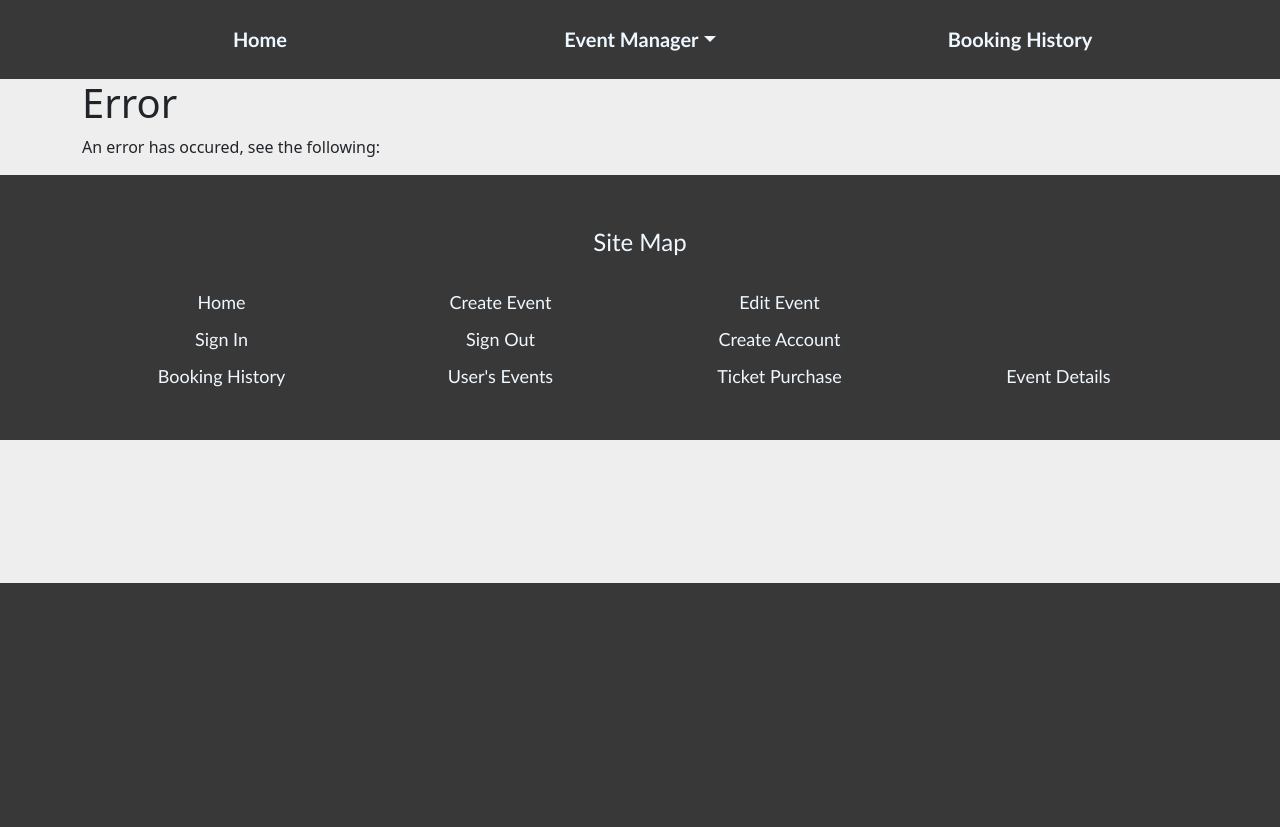
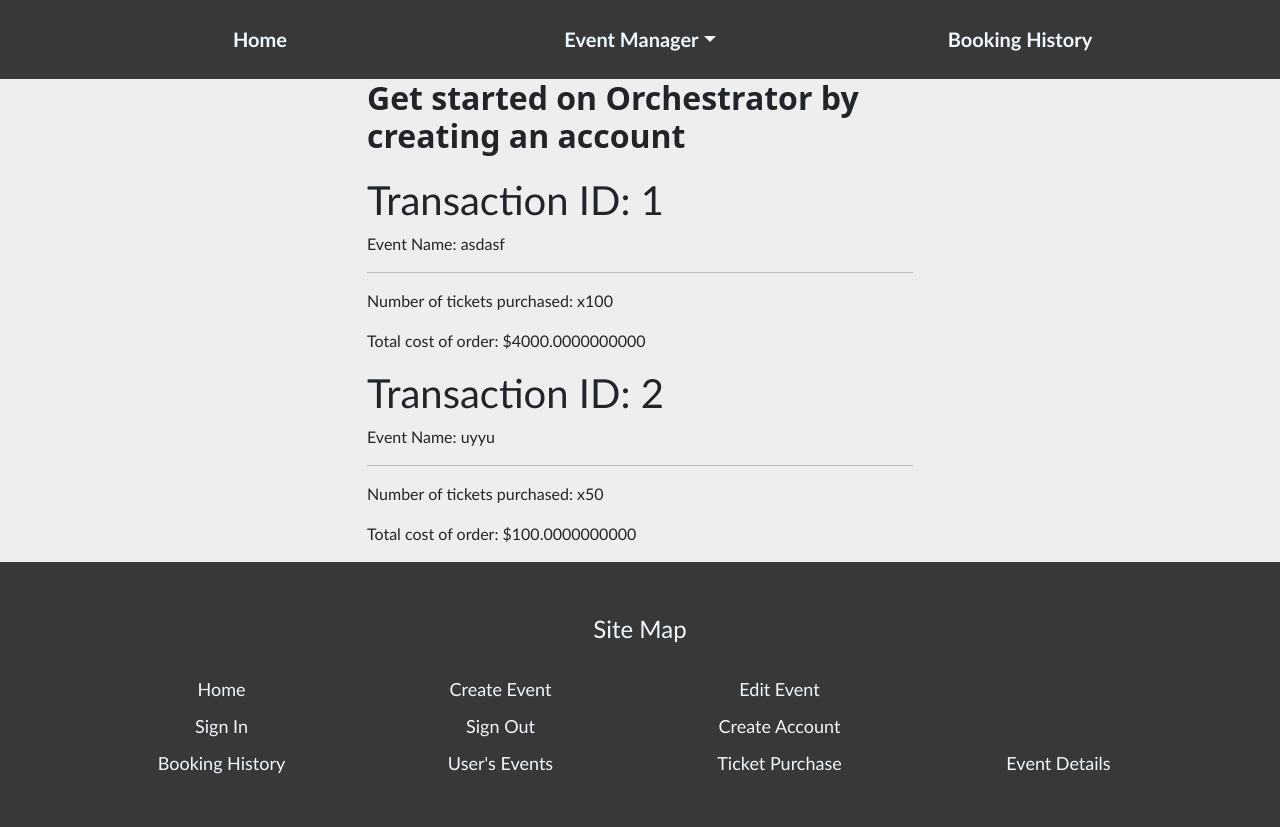
Before and after one commit to Onyxeagle/IAB207-JKL-DB, a Flask app: page /account/booking_history/ in a window 1280 px wide. Shown: the part 217-1044 px from the top of the page. Before the commit the page ends 800 px from the top, so only its background shows below. Run offline with Flask 3, Linux system fonts and the light colour scheme; a user stored in the database is signed in; some libraries are stand-ins or nearby versions.

Commit message:
Added history function and minor bug fixes
Added history functionality page for each user. Also fixed an issue with the ticket decrement function which was decrementing from all events. Now decrements properly.

```diff
--- a/a3_starter_code-main/projectfile/website/auth.py
+++ b/a3_starter_code-main/projectfile/website/auth.py
@@ -2,9 +2,10 @@
 from werkzeug.security import generate_password_hash, check_password_hash
 #from .models import User
 from .forms import LoginForm, CreateAccountForm, HistoryForm
-from flask_login import login_user, login_required, logout_user
+from flask_login import login_user, login_required, logout_user, current_user
 from .models import User
 from . import db
+from .models import Events, User, Bookings
 
 #create a blueprint
 auth_bp = Blueprint('auth', __name__, url_prefix='/account')
@@ -66,7 +67,9 @@
     return redirect(url_for('main.index'))
 
 # create the route to the booking history page
-@auth_bp.route('/booking_history', methods=['GET','POST'])
-def History():
-    historyform = HistoryForm()
-    return render_template('account/account_history.html', form=historyform)
+@auth_bp.route('booking_history/', methods=['GET','POST'])
+@login_required
+def event_purchases():
+    id = current_user.id
+    user = db.session.scalar(db.select(User).where(User.id == id))
+    return render_template('account/account_history.html', purchase=user)
--- a/a3_starter_code-main/projectfile/website/templates/account/account_history.html
+++ b/a3_starter_code-main/projectfile/website/templates/account/account_history.html
@@ -19,8 +19,17 @@
    {% block content %}
    <div class="container">
       <div class="row justify-content-center">
-         <div class="col-5 col-md-6 col-sm-3" id="detailText">
-            {{render_form(form)}}
+         <div class="col-6 col-md-6 col-sm-3" id="textbody">
+            {% for purchases in purchase.booker %}
+            <div class="jumbotron">
+               <h1 class="display-6">Transaction ID: {{purchases.id}}</h1>
+               <p class="display-7">Event Name: {{purchases.event_details}}</p>
+               <hr class="display-8">
+                  <p>Number of tickets purchased: x{{purchases.bought_tickets}}</p>
+                  <p>Total cost of order: ${{purchases.total_cost}}</p>
+               </hr>
+            </div>
+            {% endfor %}
          </div>
       </div>
    </div>
--- a/a3_starter_code-main/projectfile/website/templates/base.html
+++ b/a3_starter_code-main/projectfile/website/templates/base.html
@@ -53,7 +53,7 @@
               </div>
             </div>
             <div class="col-4 col-sm-2 col-md-4">
-              <a class="nav-link" href="/user/booking_history" id="banner">Booking History</a>
+              <a class="nav-link" href="/account/booking_history" id="banner">Booking History</a>
             </div>
           </div>
         </div>
--- a/a3_starter_code-main/projectfile/website/templates/event_listings/purchase_tickets.html
+++ b/a3_starter_code-main/projectfile/website/templates/event_listings/purchase_tickets.html
@@ -11,6 +11,7 @@
                Purchase tickets for {{event.name}}
             </h>
             <p>Hosted by {{event.user.name}}</p>
+            <p>{{event.numTickets}} tickets remaining!</p>
       </div>
    </div>
    </header>
@@ -35,7 +36,9 @@
       <div class="container">
          <div class="row justify-content-center">
             <div class="col-5 col-md-5 col-sm-3" id="detailText">
-               {{render_form(form)}}
+               <center>
+                  {{render_form(form)}}
+               </center>
             </div>
          </div>
       </div>
```
Also changed, not shown: a3_starter_code-main/projectfile/website/event_listings.py (+3 -4 lines), a3_starter_code-main/projectfile/instance/orchdb.sqlite, a3_starter_code-main/projectfile/main.py (line endings or trailing spaces).
